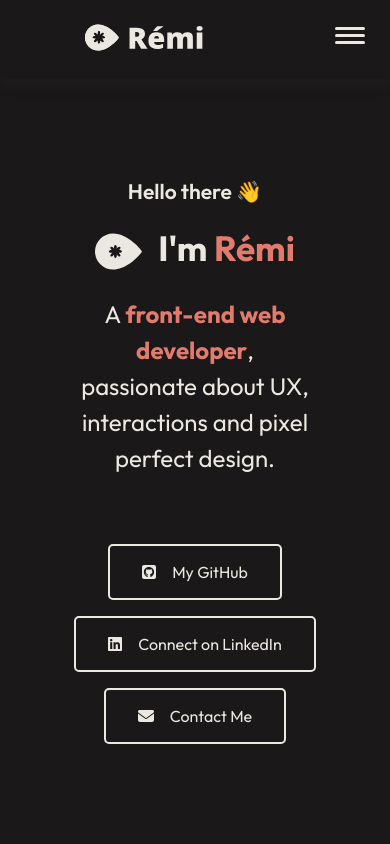
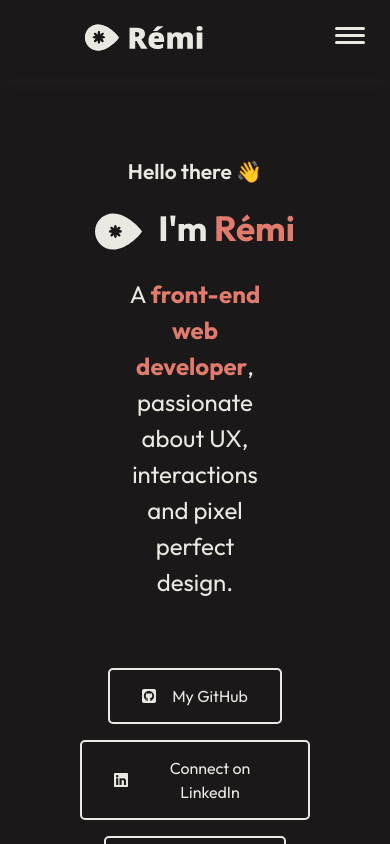
Before and after one commit to remilavigne/portfolio-2024, a React (Create React App) app: page / in a window 390 px wide. Shown: the top 844 px of the page. Built offline with nearby package versions, Linux system fonts and the light colour scheme.

Commit message:
Image in the hero section added, some css has been modified

```diff
--- a/src/App.css
+++ b/src/App.css
@@ -258,6 +258,8 @@ h2 {
 .navbar--active-content {
   color: var(--primary);
 }
+
+
 /* Navbar Styler Ends */
 
 /* Hero Section Style */
@@ -268,29 +270,20 @@ h2 {
 
 .hero--section {
   display: flex;
-  /* padding: 133.333px 85.333px 133.333px; */
+  padding: 133.333px 250px 133.333px;
   align-items: center;
-  justify-content: center;
+  justify-content: flex-start;
   gap: 32px;
   background-color: var(--bg-shade);
-  width: 100%;
+  /* width: 100%; */
   height: 100dvh;
 }
 
-.noise--filter {
-  opacity: 0.6;
-  position: absolute;
-  left: 0;
-  top: 0;
-  /* width: 100%;
-  height: 100dvh; */
-  background-image: url(/home/remilavigne/code/remilavigne/portfolio-2024/public/grainy-texture.svg);
-}
 .hero--section--content-box {
   display: flex;
-  flex-direction: column;
-  align-items: center;
-  justify-content: center;
+  /* flex-direction: column; */
+  /* align-items: center;
+  justify-content: flex-start; */
   gap: 32px;
   z-index: 1;
 }
@@ -298,8 +291,8 @@ h2 {
 .hero--section--content {
   display: flex;
   flex-direction: column;
-  align-items: center;
-  justify-content: center;
+  /* align-items: center;
+  justify-content: left; */
   gap: 21.333px;
   position: relative;
   z-index: 2;
@@ -326,6 +319,7 @@ h2 {
   font-size: 24px;
   font-weight: 400;
   line-height: 36px;
+  text-align: left;
 }
 
 .hero--section--cta {
@@ -335,10 +329,9 @@ h2 {
   display: flex;
   flex-direction: row;
   align-items: center;
-  justify-content: center;
+  justify-content: flex-start;
   gap: 16px;
-  z-index: 3
-;
+  z-index: 3;
 }
 .hero--section--img {
   display: flex;
@@ -346,7 +339,6 @@ h2 {
 .hero--section--img > img {
   width: 100%;
   height: 100%;
-  opacity: 0.1;
 }
 
 .hero--section--orange{
@@ -518,7 +510,7 @@ h2 {
 
 .section--title--flex{
   display: flex;
-  justify-content: center;
+  justify-content: flex-start;
   align-items: center;
   gap: 16px;
 }
@@ -652,7 +644,7 @@ h2 {
 
 .LastWord--container--section {
   /* background: linear-gradient(to right, #3494e6, #ec6ead); */
-  background-color: var(--black);
+  background-color: var(--primary);
   height: 100vh;
   width: 100%;
   margin: 0;
@@ -869,9 +861,12 @@ input[type="checkbox"] {
   }
   .hero--section {
     display: flex;
-    flex-direction: column-reverse;
-    padding-bottom: 70px;
+    flex-direction: column;
+    align-items: center;
+    justify-content: center;
+    padding: 80px 80px;
   }
+
   .hero--section--title,
   .hero--section-description,
   .footer--content {
@@ -936,6 +931,14 @@ input[type="checkbox"] {
   }
   .divider {
     margin: 20px;
+  }
+
+  .hero--section--img > img {
+    display: none;
+  }
+  .hero--section--cta {
+    align-items: center;
+    justify-content: center;
   }
 }
 
--- a/src/Pages/Home/HeroSection.jsx
+++ b/src/Pages/Home/HeroSection.jsx
@@ -6,7 +6,7 @@ import '/home/remilavigne/code/remilavigne/portfolio-2024/src/AnimatedBackground
 
 export default function HeroSection() {
   return (
-    <section id="heroSection" className="hero--section animated-background">
+    <section id="heroSection" className="hero--section">
       {/* <div classname="fullscreen-bg">
         <video autoPlay muted loop className="fullscreen-bg__video">
           <source src="video-hero.mp4" type="video/mp4" />
@@ -65,6 +65,9 @@ export default function HeroSection() {
               </Link>
         </div>
       </div>
+      <div className="hero--section--img">
+        <img src="img/hero-img.png" alt="hero-img" />
+      </div>
     </section>
   );
 }
```
Also changed, not shown: public/img/hero-img.png (added).
